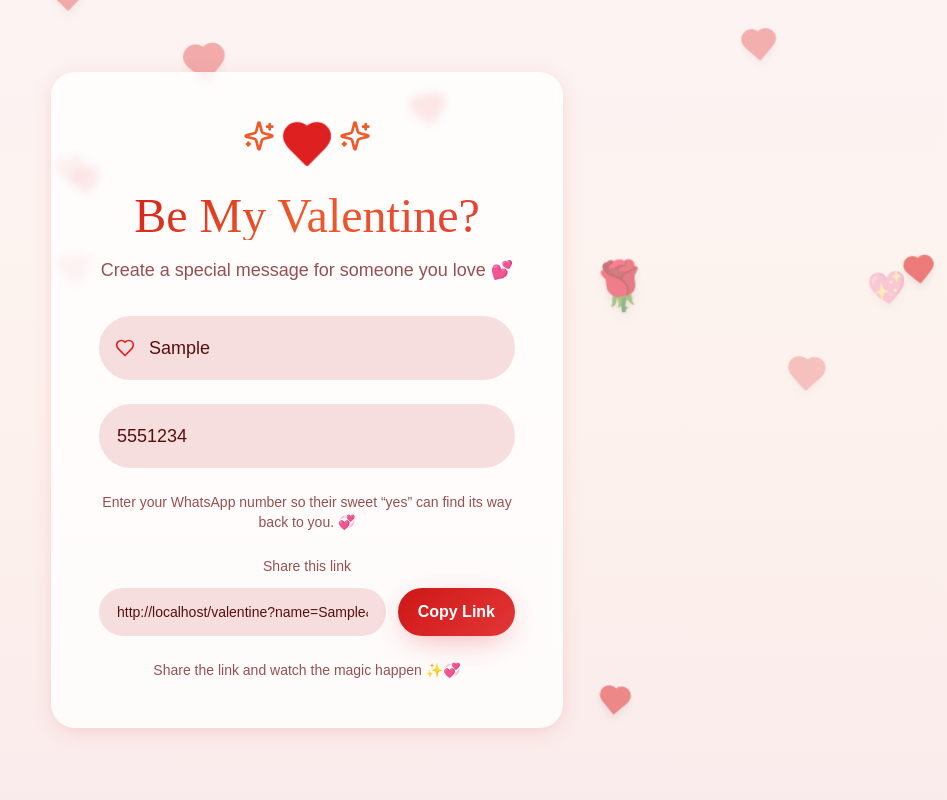
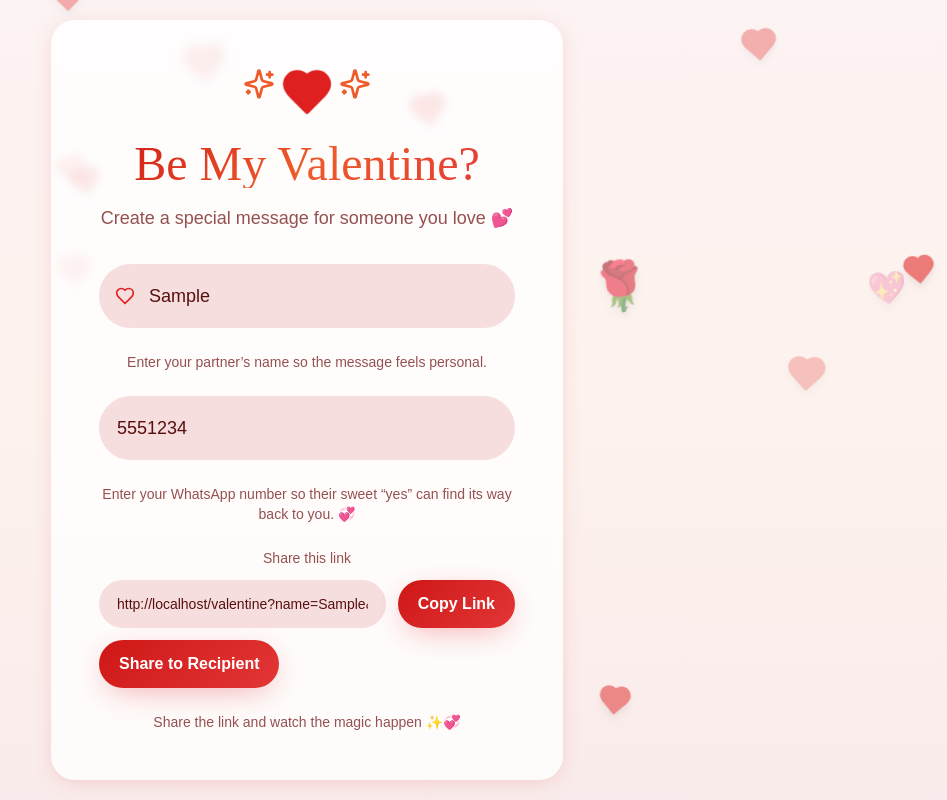
Before and after one commit to Daniblueboy/valentine-app, a React (Vite) app: page / in a window 1280 px wide. Both pictures are taken after typing "Sample", "5551234" into the empty fields and a click on the button "Create My Valentine". Shown: the whole page, without its empty margins (333-1280 px from the left). Built offline with nearby package versions, Linux system fonts and the light colour scheme; the HTML template or start-up script is replaced by a standard one.

Commit message:
feat: add recipient share flow

```diff
--- a/src/pages/HomePage.tsx
+++ b/src/pages/HomePage.tsx
@@ -7,6 +7,8 @@ import FloatingHearts from "@/components/FloatingHearts";
 const HomePage = () => {
   const [name, setName] = useState("");
   const [whatsAppNumber, setWhatsAppNumber] = useState("");
+  const [recipientWhatsApp, setRecipientWhatsApp] = useState("");
+  const [showRecipientShare, setShowRecipientShare] = useState(false);
   const [copied, setCopied] = useState(false);
   const [linkReady, setLinkReady] = useState(false);
 
@@ -50,6 +52,18 @@ const HomePage = () => {
     } catch {
       setCopied(false);
     }
+  };
+
+  const handleShareToRecipient = () => {
+    if (!generatedLink) return;
+    const recipientNumber = sanitizePhone(recipientWhatsApp);
+    if (!recipientNumber) return;
+    const message = `I made something special for you 💌 ${generatedLink}`;
+    window.open(
+      `https://wa.me/${recipientNumber}?text=${encodeURIComponent(message)}`,
+      "_blank",
+      "noreferrer"
+    );
   };
 
   return (
@@ -117,6 +131,9 @@ const HomePage = () => {
               className="w-full pl-12 pr-4 py-4 rounded-full bg-secondary border-2 border-candy-blush focus:border-candy-pink focus:outline-none focus:ring-4 focus:ring-candy-pink/20 text-foreground text-lg font-medium placeholder:text-muted-foreground/60 transition-all"
             />
           </div>
+          <p className="text-sm text-muted-foreground">
+            Enter your partner’s name so the message feels personal.
+          </p>
 
           <div className="relative">
             <input
@@ -170,6 +187,35 @@ const HomePage = () => {
                 {copied ? "Copied!" : "Copy Link"}
               </button>
             </div>
+            <div className="flex flex-col md:flex-row gap-3">
+              {!showRecipientShare ? (
+                <button
+                  type="button"
+                  onClick={() => setShowRecipientShare(true)}
+                  className="candy-button px-5 py-3 text-primary-foreground font-semibold"
+                >
+                  Share to Recipient
+                </button>
+              ) : (
+                <>
+                  <input
+                    type="tel"
+                    inputMode="numeric"
+                    value={recipientWhatsApp}
+                    onChange={(e) => setRecipientWhatsApp(e.target.value)}
+                    placeholder="Recipient WhatsApp number"
+                    className="flex-1 px-4 py-3 rounded-full bg-secondary border-2 border-candy-blush text-foreground text-sm placeholder:text-muted-foreground/60 placeholder:text-xs sm:placeholder:text-sm"
+                  />
+                  <button
+                    type="button"
+                    onClick={handleShareToRecipient}
+                    className="candy-button px-5 py-3 text-primary-foreground font-semibold"
+                  >
+                    Send Link
+                  </button>
+                </>
+              )}
+            </div>
           </motion.div>
         )}
 
```
